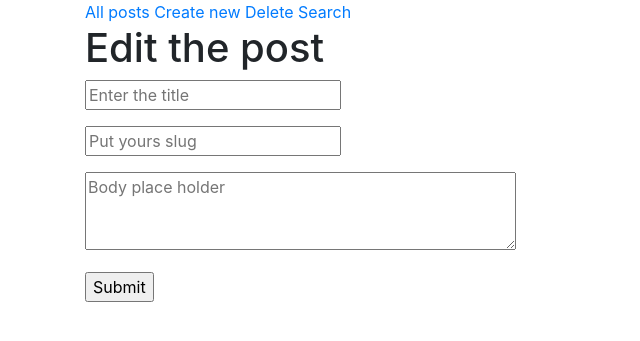
After one commit to EsWees/MA-docs, a Django app: template django3/microblog/blog/templates/blog/edit.html in a window 1280 px wide. The commit adds this page. Shown: the top 341 px of the page, without its empty margins (0-640 px from the left). Run offline with Django 3.2, Linux system fonts and the light colour scheme; the template is opened without the code that fills it, so the values that code supplies are empty; some libraries are stand-ins or nearby versions.

Commit message:
Change django

```diff
--- /dev/null
+++ b/django3/microblog/blog/templates/blog/edit.html
@@ -0,0 +1,13 @@
+{% extends "blog/base.html" %}
+
+{% block page %}
+    <h1>Edit the post</h1>
+    <form action="create" method="post">
+        {% csrf_token %}
+        <p><input type="test" name="title" placeholder="Enter the title"><p>
+        <p><input type="text" name="slug"  placeholder="Put yours slug"></p>
+        <p><textarea name="body" placeholder="Body place holder" cols="40" rows="3"></textarea></p>
+        <p><input type="submit"></p>
+    </form>
+
+{% endblock %}
--- a/django3/microblog/blog/templates/blog/info.html
+++ b/django3/microblog/blog/templates/blog/info.html
@@ -3,7 +3,7 @@
 {% block page %}
     {% for i in post %}
     <h1>Page block</h1>
-    <a>Post: {{ i.id }}</a><br />
+    <a>Post: {{ i.id }}</a> <a href="/blog/post/edit">Edit</a><br />
     <a>{{ i.title }}</a><br />
     <a>{{ i.slug }}</a><br />
     <a>{{ i.publish }}</a><br />
```
Also changed, not shown: utest.py (added).
